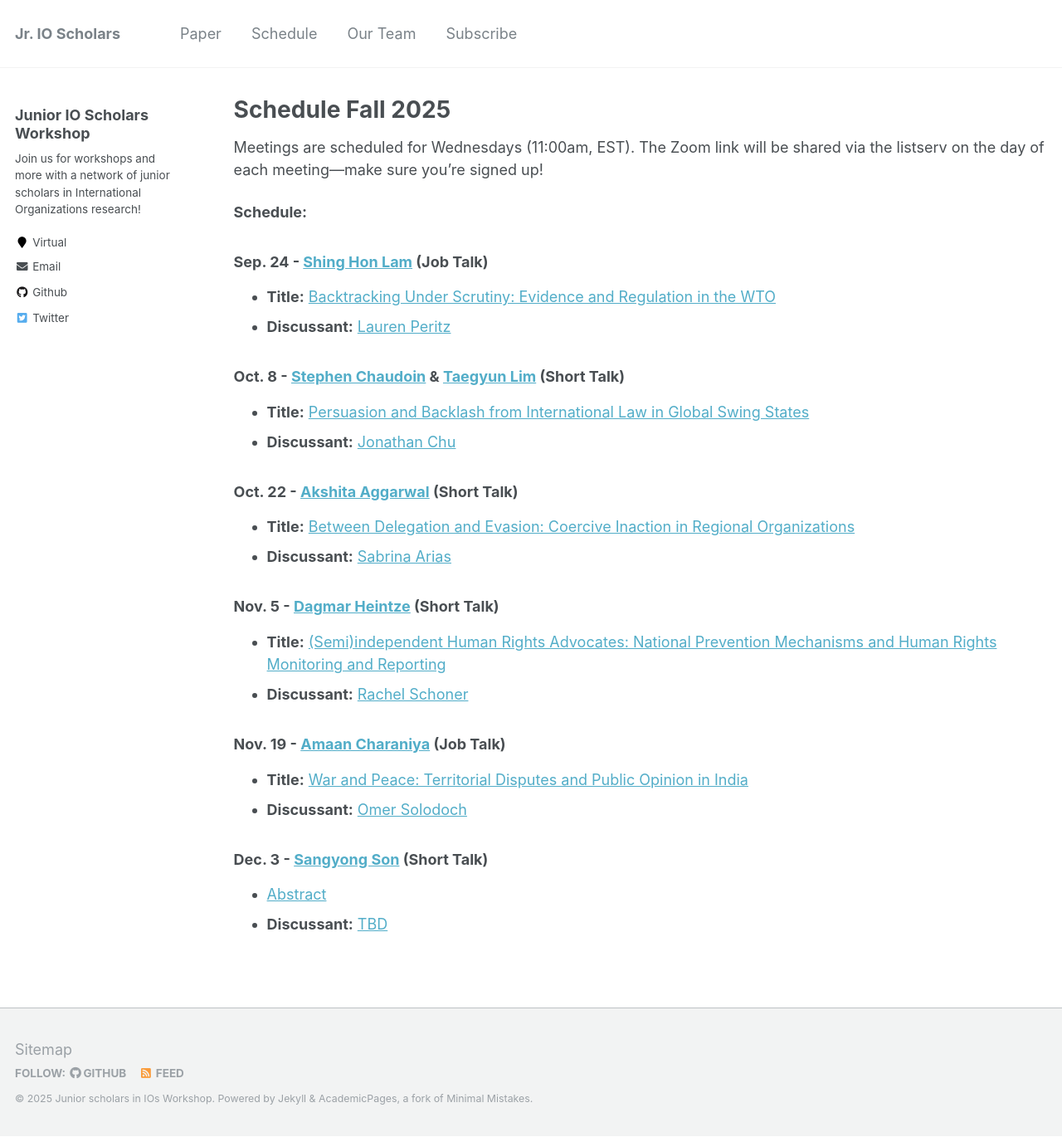
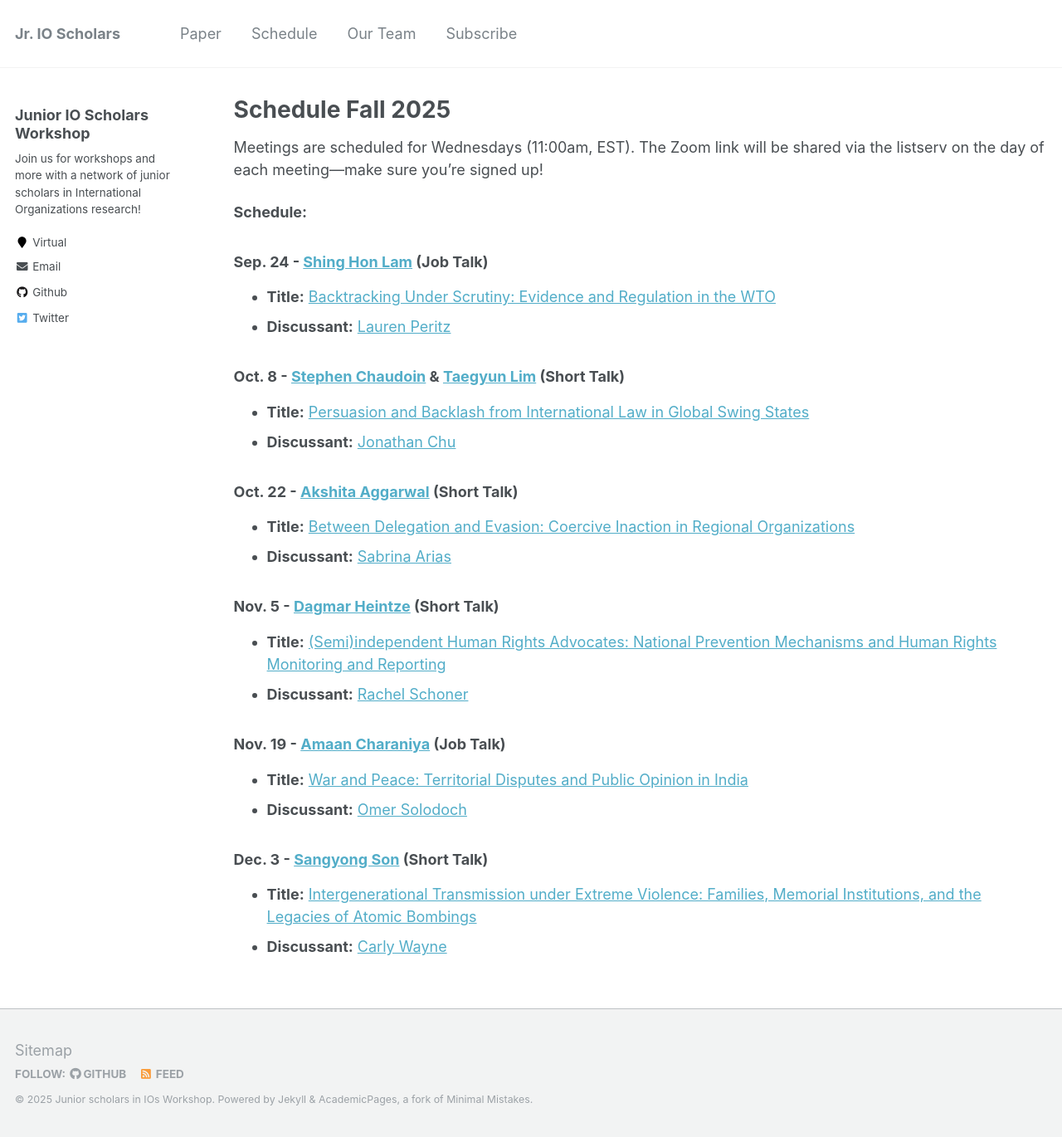
Before and after one commit to IO-workshop/IO-workshop.github.io, a Jekyll site: the page built from _pages/schedule.md, in a window 1280 px wide and 1370 px high. Shown: the whole window at 83% size. Built offline with Jekyll 4.4.1, drawn with Linux system fonts in a browser that asks for light colours.

Commit message:
12/3 workshop

```diff
--- a/_pages/schedule.md
+++ b/_pages/schedule.md
@@ -36,8 +36,8 @@ The Zoom link will be shared via the listserv on the day of each meeting—make
 
 ### Dec. 3 - [Sangyong Son](https://sangyongson.com) (Short Talk)
 
-- [Abstract](https://io-workshop.github.io/files/Abstract_Sangyong_Son.pdf)
-- **Discussant:** [TBD]()
+- **Title:** [Intergenerational Transmission under Extreme Violence: Families, Memorial Institutions, and the Legacies of Atomic Bombings](https://io-workshop.github.io/files/Paper_Son.pdf)
+- **Discussant:** [Carly Wayne](https://www.carlywayne.com)
 
 
 
```
Also changed, not shown: 1 other file.
